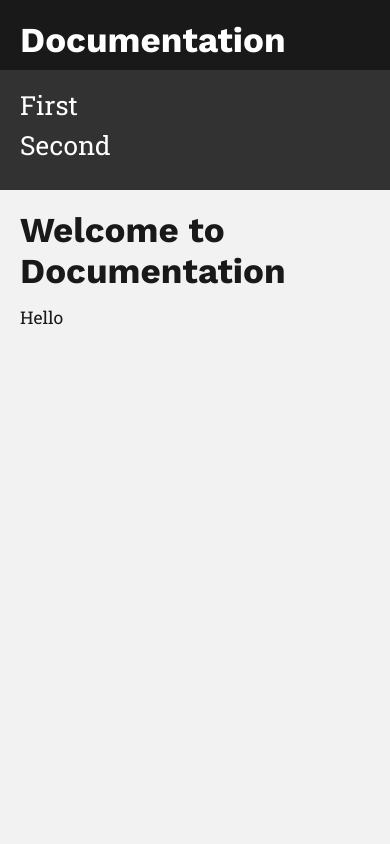
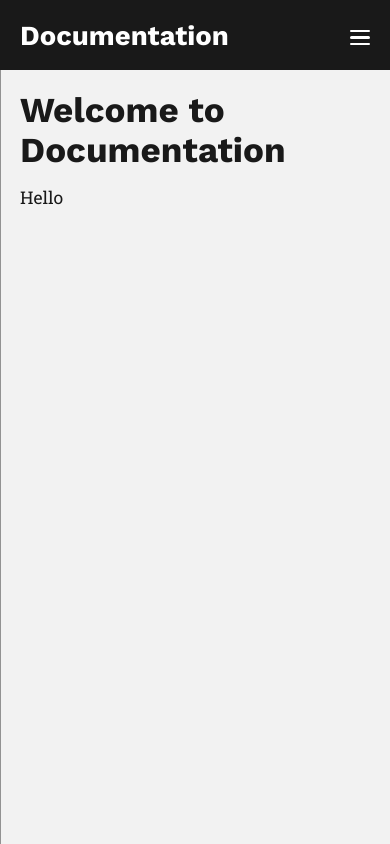
Before and after one commit to z336/documents, a Gatsby site: page / in a window 390 px wide. Built offline with nearby package versions, Linux system fonts and the light colour scheme; Gatsby itself is replaced by a stand-in of ours; some packages are replaced by stand-ins of ours.

Commit message:
mobile nav functionality

```diff
--- a/src/components/Layout.js
+++ b/src/components/Layout.js
@@ -1,18 +1,25 @@
-import React from "react";
+import React, { useState, useRef } from "react";
 import "normalize.css";
 import GlobalStyles from "../styles/GlobalStyles";
 import Typography from "../styles/Typography";
 import Nav from "./Nav";
 import Menu from "./Menu";
 import ExternalLinks from "./Links";
+import useOnClickOutside from "../utils/useOnClickOutside";
 
 export default function Layout({ children }) {
+  const [open, setOpen] = useState(false);
+  const node = useRef();
+  useOnClickOutside(node, () => setOpen(false));
+
   return (
     <>
       <GlobalStyles />
       <Typography />
-      <Nav />
-      <Menu />
+      <div ref={node}>
+        <Nav open={open} setOpen={setOpen} />
+        <Menu open={open} setOpen={setOpen} />
+      </div>
       <ExternalLinks />
       {children}
     </>
--- a/src/components/Menu.js
+++ b/src/components/Menu.js
@@ -7,13 +7,16 @@
   background: var(--mid);
   color: var(--white);
   margin-top: 7rem;
-  @media (min-width: 800px) {
   height: 100vh;
   width: 30rem;
   position: fixed;
   z-index: 1;
   top: 0;
   left: 0;
+  @media (max-width: 800px) {
+    transform: ${({ open }) => (open ? "translateX(0)" : "translateX(-100%)")};
+    transition: 1s;
+    width: 75vw;
   }
 `;
 
@@ -45,7 +48,7 @@
   }
 `;
 
-const Menu = () => {
+const Menu = ({ open, setOpen }) => {
   const data = useStaticQuery(graphql`
     query {
       allMarkdownRemark(sort: { fields: [frontmatter___date] }) {
@@ -76,7 +79,7 @@
   );
 
   return (
-    <MenuContainer>
+    <MenuContainer open={open}>
       <MenuItems>
         <li>
           <Collapsible trigger={<h2>First</h2>} transitionTime={50}>
@@ -87,6 +90,7 @@
                     <Link
                       to={article.frontmatter.path}
                       activeClassName="is-active"
+                      onClick={() => setOpen(!open)}
                     >
                       {article.frontmatter.title}
                     </Link>
@@ -105,6 +109,7 @@
                     <Link
                       to={article.frontmatter.path}
                       activeClassName="is-active"
+                      onClick={() => setOpen(!open)}
                     >
                       {article.frontmatter.title}
                     </Link>
--- a/src/components/Nav.js
+++ b/src/components/Nav.js
@@ -19,18 +19,55 @@
     }
   }
   h1 {
+    font-size: 2.75rem;
     padding-left: 2rem;
     margin-top: 2rem;
   }
 `;
 
-export default function Nav() {
+const MobileButton = styled.button`
+  @media (min-width: 800px) {
+    display: none;
+  }
+  @media (max-width: 800px) {
+    position: absolute;
+    top: 2.75rem;
+    right: 2rem;
+    display: flex;
+    flex-direction: column;
+    justify-content: space-around;
+    width: 2rem;
+    height: 2rem;
+    background: transparent;
+    border: none;
+    cursor: pointer;
+    padding: 0;
+    z-index: 10;
+    &:focus {
+      outline: none;
+    }
+    div {
+      width: 2rem;
+      height: 0.25rem;
+      background: var(--white);
+      border-radius: 10px;
+      position: relative;
+    }
+  }
+`;
+
+export default function Nav({ open, setOpen }) {
   return (
     <>
       <NavStyles>
         <Link to="/">
           <h1>Documentation</h1>
         </Link>
+        <MobileButton open={open} onClick={() => setOpen(!open)}>
+          <div></div>
+          <div></div>
+          <div></div>
+        </MobileButton>
       </NavStyles>
     </>
   );
--- a/src/styles/ContentStyles.js
+++ b/src/styles/ContentStyles.js
@@ -6,6 +6,9 @@
   @media (min-width: 800px) {
     margin: 7rem 0 0 30rem;
     padding: 5rem 6rem;
+  }
+  @media (max-width: 800px) {
+    margin-top: 7rem;
   }
 `;
 
--- /dev/null
+++ b/src/utils/useOnClickOutside.js
@@ -0,0 +1,18 @@
+import { useEffect } from "react";
+
+const useOnClickOutside = (ref, handler) => {
+  useEffect(() => {
+    const listener = event => {
+      if (!ref.current || ref.current.contains(event.target)) {
+        return;
+      }
+      handler(event);
+    };
+    document.addEventListener("pointerdown", listener);
+    return () => {
+      document.removeEventListener("pointerdown", listener);
+    };
+  }, [ref, handler]);
+};
+
+export default useOnClickOutside;
```
Lines whose indentation alone changed are shown as unchanged.
